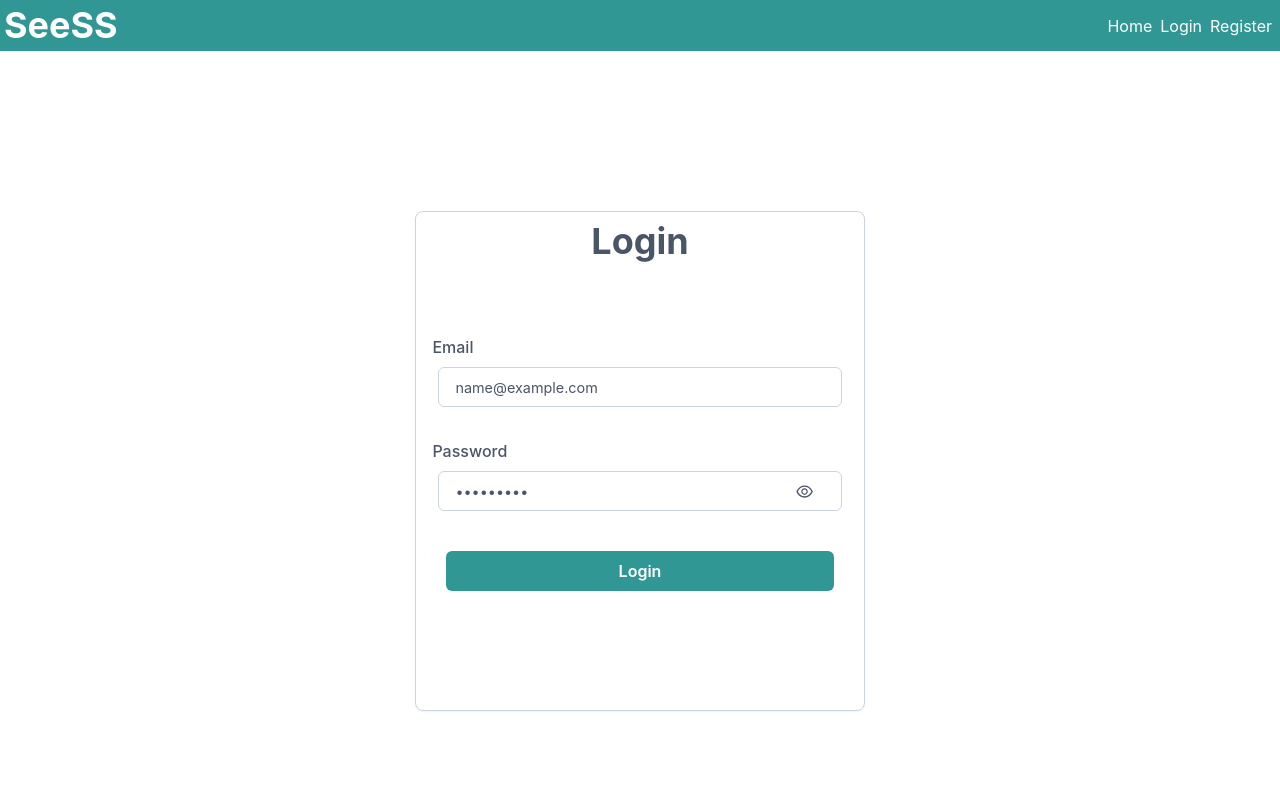
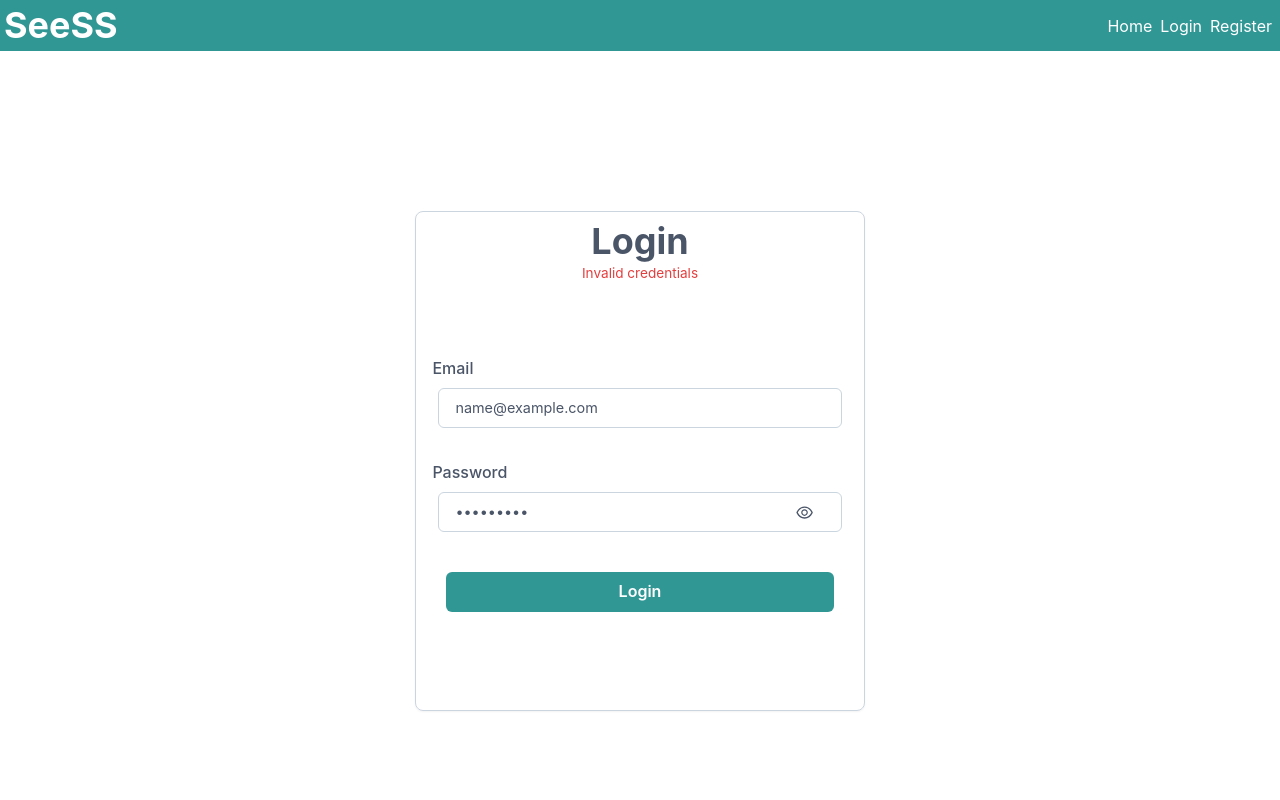
Before and after one commit to Stephen-Bates/SeeSS, a React (Vite) app in the folder client/: page /login in a window 1280 px wide. Both pictures are taken after typing "name@example.com", "Sample123" into the empty fields and a click on the button "Login". Shown: the top 800 px of the page. Built offline with nearby package versions, Linux system fonts and the light colour scheme; no server answers.

Commit message:
feat: add error check for logging in with invalid credentials

```diff
--- a/client/src/components/Login/index.jsx
+++ b/client/src/components/Login/index.jsx
@@ -1,4 +1,4 @@
-import { Flex, Box, Heading, Button } from '@chakra-ui/react';
+import { Flex, Box, Heading, Button, Text } from '@chakra-ui/react';
 import { useState, useCallback } from 'react';
 import { useMutation } from '@apollo/client';
 import FormInputField from '../Shared/FormInputField';
@@ -9,6 +9,7 @@ import Auth from '../../utils/auth';
 const Login = () => {
   const [form, setForm] = useState(loginFormState);
   const [login, { error }] = useMutation(LOGIN);
+  const [formError, setFormError] = useState('');
 
   const updateField = useCallback(
     (name, value, attribute) => {
@@ -38,6 +39,8 @@ const Login = () => {
 
   const handleOnSubmit = async (e) => {
     e.preventDefault();
+    try {
+      setFormError('');
       clearErrors();
       if (!validateForm()) {
         return;
@@ -49,6 +52,9 @@ const Login = () => {
 
       const token = response.data.login.token;
       Auth.login(token);
+    } catch (err) {
+      setFormError('Invalid credentials');
+    }
   };
 
   return (
@@ -66,6 +72,11 @@ const Login = () => {
       >
         <Box mb="4rem" p="0.5rem" textAlign="center">
           <Heading color="gray.600">Login</Heading>
+          {formError.length > 0 && (
+            <Text fontSize="0.85rem" color="red.500">
+              {formError}
+            </Text>
+          )}
         </Box>
 
         <Box my="2rem">
```
Lines whose indentation alone changed are shown as unchanged.
